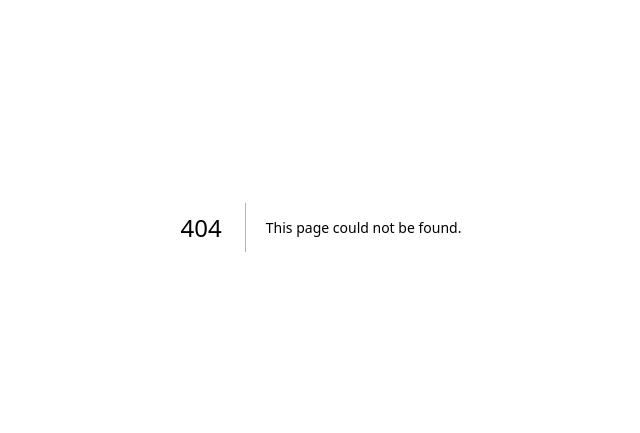
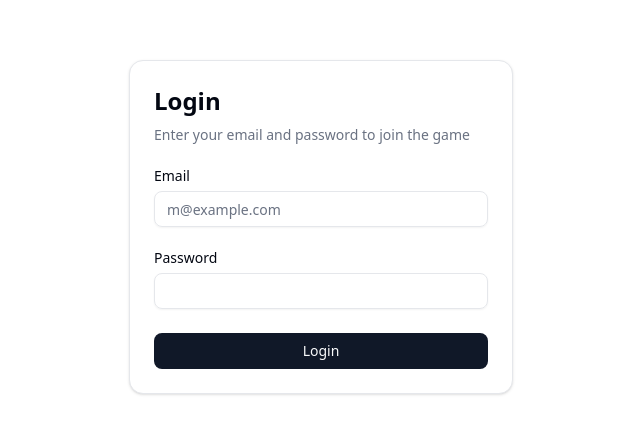
Before and after one commit to rivenintech/typeracer, a Next.js app: page /auth/login in a window 1280 px wide. Before the commit this address had no page. Shown: the part 173-606 px from the top of the page, without its empty margins (319-959 px from the left). Built offline with nearby package versions, Linux system fonts and the light colour scheme.

Commit message:
feat: implement login with supabase auth

```diff
--- a/src/app/(index)/page.tsx
+++ b/src/app/(index)/page.tsx
@@ -1,8 +1,17 @@
+import { createClient } from "@/lib/supabase/server";
 import { cookies } from "next/headers";
+import { redirect } from "next/navigation";
 import { PlayersTable } from "./components/PlayersTable";
 import { TypingArea } from "./components/TypingArea";
 
 export default async function Home() {
+  const supabase = await createClient();
+  const { data, error } = await supabase.auth.getClaims();
+
+  if (error || !data?.claims) {
+    redirect("/auth/login");
+  }
+
   const cookieStore = await cookies();
   const username = cookieStore.get("username")?.value || "Anonymous";
 
--- /dev/null
+++ b/src/app/auth/login/components/LoginForm.tsx
@@ -0,0 +1,95 @@
+"use client";
+
+import { Button } from "@/components/ui/button";
+import { Card, CardContent, CardDescription, CardHeader, CardTitle } from "@/components/ui/card";
+import { Input } from "@/components/ui/input";
+import { Label } from "@/components/ui/label";
+import { createClient } from "@/lib/supabase/client";
+import { useRouter } from "next/navigation";
+import { useState } from "react";
+
+export function LoginForm() {
+  const [email, setEmail] = useState("");
+  const [password, setPassword] = useState("");
+  const [error, setError] = useState<string | null>(null);
+  const [isLoading, setIsLoading] = useState(false);
+  const router = useRouter();
+
+  const handleLogin = async (e: React.FormEvent) => {
+    e.preventDefault();
+    const supabase = createClient();
+    setIsLoading(true);
+    setError(null);
+
+    try {
+      const { error } = await supabase.auth.signInWithPassword({
+        email,
+        password,
+      });
+
+      if (error) throw error;
+
+      router.push("/");
+    } catch (error: unknown) {
+      setError(error instanceof Error ? error.message : "An error occurred");
+    } finally {
+      setIsLoading(false);
+    }
+  };
+
+  return (
+    <div className="flex flex-col gap-6">
+      <Card>
+        <CardHeader>
+          <CardTitle className="text-2xl">Login</CardTitle>
+          <CardDescription>Enter your email and password to join the game</CardDescription>
+        </CardHeader>
+        <CardContent>
+          <form onSubmit={handleLogin}>
+            <div className="flex flex-col gap-6">
+              <div className="grid gap-2">
+                <Label htmlFor="email">Email</Label>
+                <Input
+                  id="email"
+                  type="email"
+                  placeholder="m@example.com"
+                  required
+                  value={email}
+                  onChange={(e) => setEmail(e.target.value)}
+                />
+              </div>
+              <div className="grid gap-2">
+                <div className="flex items-center">
+                  <Label htmlFor="password">Password</Label>
+                  {/* <Link
+                    href="/auth/forgot-password"
+                    className="ml-auto inline-block text-sm underline-offset-4 hover:underline"
+                  >
+                    Forgot your password?
+                  </Link> */}
+                </div>
+                <Input
+                  id="password"
+                  type="password"
+                  required
+                  value={password}
+                  onChange={(e) => setPassword(e.target.value)}
+                />
+              </div>
+              {error && <p className="text-sm text-red-500">{error}</p>}
+              <Button type="submit" className="w-full" disabled={isLoading}>
+                {isLoading ? "Logging in..." : "Login"}
+              </Button>
+            </div>
+            {/* <div className="mt-4 text-center text-sm">
+              Don&apos;t have an account?{" "}
+              <Link href="/auth/sign-up" className="underline underline-offset-4">
+                Sign up
+              </Link>
+            </div> */}
+          </form>
+        </CardContent>
+      </Card>
+    </div>
+  );
+}
--- /dev/null
+++ b/src/app/auth/login/page.tsx
@@ -0,0 +1,11 @@
+import { LoginForm } from "./components/LoginForm";
+
+export default function Page() {
+  return (
+    <div className="flex min-h-svh w-full items-center justify-center p-6 md:p-10">
+      <div className="w-full max-w-sm">
+        <LoginForm />
+      </div>
+    </div>
+  );
+}
--- /dev/null
+++ b/src/lib/supabase/proxy.ts
@@ -0,0 +1,65 @@
+import { createServerClient } from "@supabase/ssr";
+import { NextResponse, type NextRequest } from "next/server";
+
+export async function updateSession(request: NextRequest) {
+  let supabaseResponse = NextResponse.next({
+    request,
+  });
+
+  // With Fluid compute, don't put this client in a global environment
+  // variable. Always create a new one on each request.
+  const supabase = createServerClient(
+    process.env.NEXT_PUBLIC_SUPABASE_URL!,
+    process.env.NEXT_PUBLIC_SUPABASE_PUBLISHABLE_KEY!,
+    {
+      cookies: {
+        getAll() {
+          return request.cookies.getAll();
+        },
+        setAll(cookiesToSet) {
+          cookiesToSet.forEach(({ name, value }) => request.cookies.set(name, value));
+          supabaseResponse = NextResponse.next({
+            request,
+          });
+          cookiesToSet.forEach(({ name, value, options }) => supabaseResponse.cookies.set(name, value, options));
+        },
+      },
+    },
+  );
+
+  // Do not run code between createServerClient and
+  // supabase.auth.getClaims(). A simple mistake could make it very hard to debug
+  // issues with users being randomly logged out.
+
+  // IMPORTANT: If you remove getClaims() and you use server-side rendering
+  // with the Supabase client, your users may be randomly logged out.
+  const { data } = await supabase.auth.getClaims();
+  const user = data?.claims;
+
+  if (
+    request.nextUrl.pathname !== "/" &&
+    !user &&
+    !request.nextUrl.pathname.startsWith("/login") &&
+    !request.nextUrl.pathname.startsWith("/auth")
+  ) {
+    // no user, potentially respond by redirecting the user to the login page
+    const url = request.nextUrl.clone();
+    url.pathname = "/auth/login";
+    return NextResponse.redirect(url);
+  }
+
+  // IMPORTANT: You *must* return the supabaseResponse object as it is.
+  // If you're creating a new response object with NextResponse.next() make sure to:
+  // 1. Pass the request in it, like so:
+  //    const myNewResponse = NextResponse.next({ request })
+  // 2. Copy over the cookies, like so:
+  //    myNewResponse.cookies.setAll(supabaseResponse.cookies.getAll())
+  // 3. Change the myNewResponse object to fit your needs, but avoid changing
+  //    the cookies!
+  // 4. Finally:
+  //    return myNewResponse
+  // If this is not done, you may be causing the browser and server to go out
+  // of sync and terminate the user's session prematurely!
+
+  return supabaseResponse;
+}
--- a/src/proxy.ts
+++ b/src/proxy.ts
@@ -1,25 +1,19 @@
-import type { NextRequest } from "next/server";
-import { NextResponse } from "next/server";
+import { updateSession } from "@/lib/supabase/proxy";
+import { type NextRequest } from "next/server";
 
-// This function can be marked `async` if using `await` inside
-export function proxy(request: NextRequest) {
-  const username = request.cookies.get("username");
-
-  if (!username) {
-    return NextResponse.redirect(new URL("/enter-username", request.url));
-  }
+export async function proxy(request: NextRequest) {
+  return await updateSession(request);
 }
 
 export const config = {
   matcher: [
     /*
      * Match all request paths except:
-     * - /enter-username (username entry page)
      * - _next/static (static files)
      * - _next/image (image optimization files)
      * - favicon.ico (favicon file)
      * - images - .svg, .png, .jpg, .jpeg, .gif, .webp
      */
-    "/((?!enter-username|_next/static|_next/image|favicon.ico|.*\\.(?:svg|png|jpg|jpeg|gif|webp)$).*)",
+    "/((?!_next/static|_next/image|favicon.ico|.*\\.(?:svg|png|jpg|jpeg|gif|webp)$).*)",
   ],
 };
```
